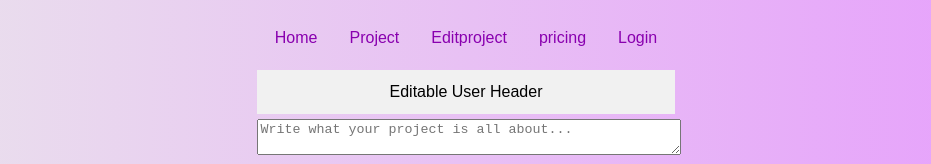
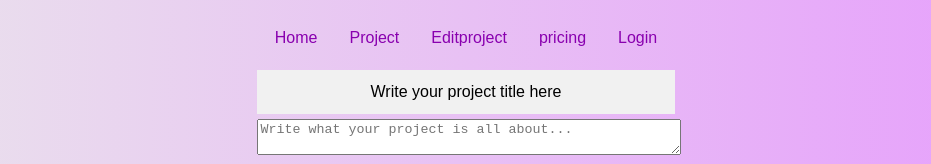
Before and after one commit to mabelheiner/crochetpal, a React (Vite) app: page /editproject in a window 1280 px wide. Shown: the part 230-394 px from the top of the page, without its empty margins (174-1105 px from the left). Built offline with nearby package versions, Linux system fonts and the light colour scheme; no server answers.

Commit message:
changes the name of some syntax

```diff
--- a/src/editproject.css
+++ b/src/editproject.css
@@ -14,7 +14,7 @@ body{
     padding: 20px;
 }
 
-#user-header {
+#edit-project-title {
     background-color: #f1f1f1;
     padding: 10px;
 }
--- a/src/editproject.jsx
+++ b/src/editproject.jsx
@@ -16,7 +16,7 @@ export default function Tester() {
         <Navbar />
     <div class="content">
     <div class="rightside">
-            <header id="user-header" contenteditable="true">Editable User Header</header>
+            <header id="edit-project-title" contenteditable="true">Write your project title here</header>
         <textarea class="projectdescription" placeholder="Write what your project is all about..."></textarea>
             <div class="text-boxes">
                 <textarea class="small_box" placeholder="Write Final Time Here"></textarea>
```
